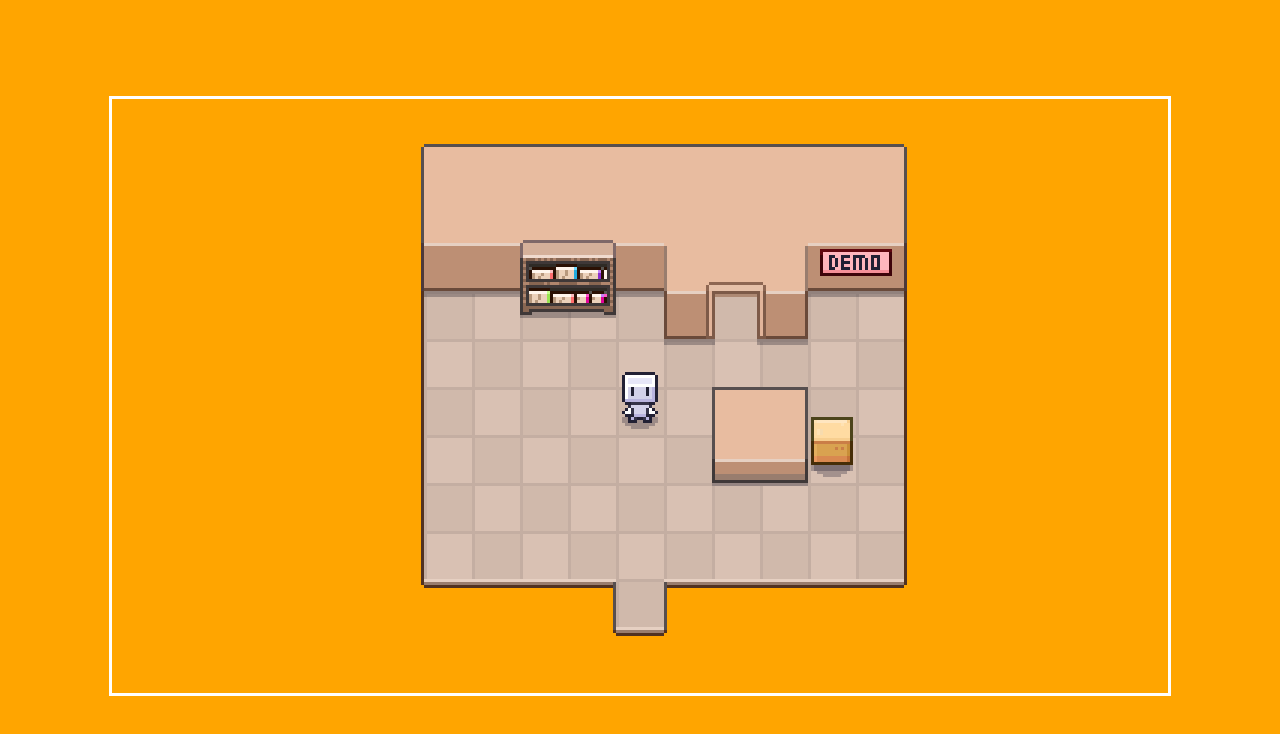
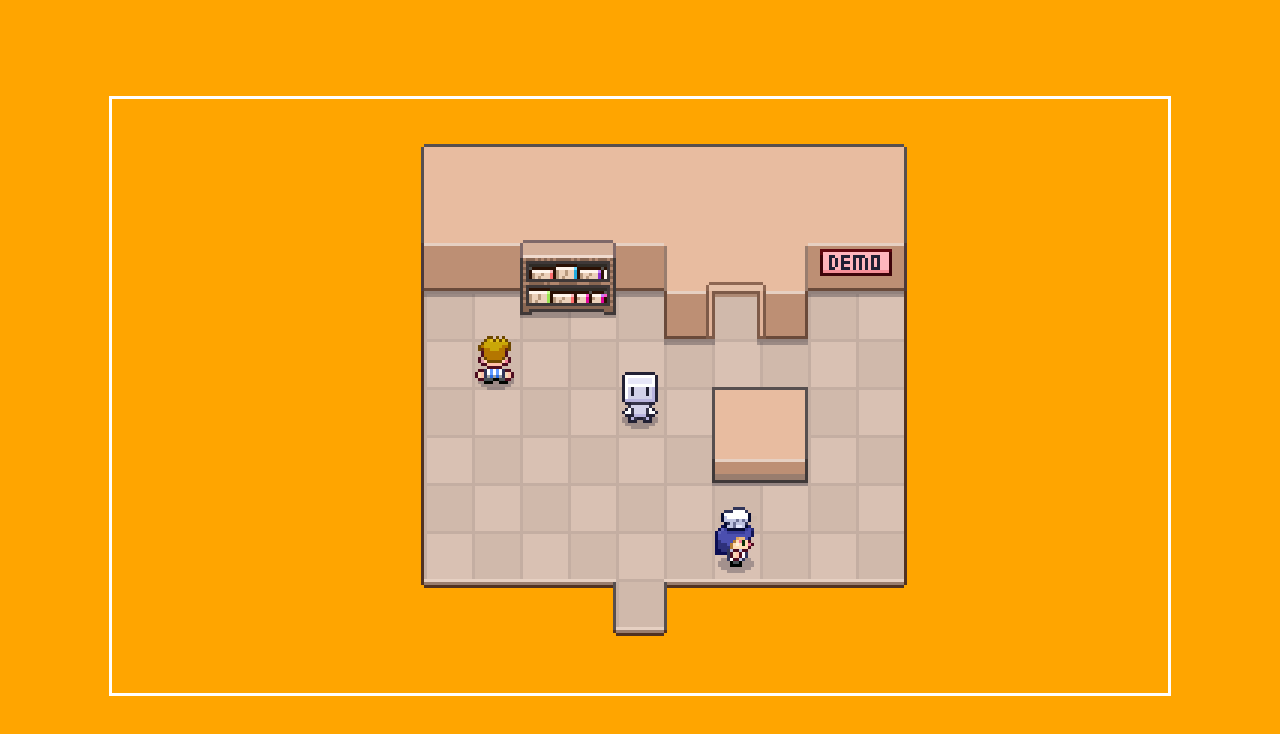
Before and after one commit to Privateryan56/Milestone, a plain HTML site: page index.html in a window 1280 px wide. Drawn offline with Linux system fonts and the light colour scheme.

Commit message:
got npcs to move by themselves

```diff
--- a/GameObject.js
+++ b/GameObject.js
@@ -1,20 +1,61 @@
 class GameObject {
-    constructor(config){
+    constructor(config) {
+      this.id = null;
+      this.isMounted = false;
       this.x = config.x || 0;
       this.y = config.y || 0;
       this.direction = config.direction || "down";
       this.sprite = new Sprite({
         gameObject: this,
         src: config.src || "./assets/sprite/hero.png",
+      });
+       this.behaviorLoop = config.behaviorLoop || [];
+       this.behaviorLoopIndex = 0;
 
-        })
     }
+
     mount(map) {
       console.log("mounting!")
       this.isMounted = true;
       map.addWall(this.x, this.y);
-      }
-    update() {
+
+      // if we have a behvaior kick off after a delay
+      setTimeout( () =>{
+        this.doBehaviorEvent(map)
+      }, 10)
 
     }
+
+    update() {
     }
+
+
+  async doBehaviorEvent(map){
+
+    //basically if there is a cutscene going on, dont fire off the global behaviors
+    if(map.isCutscenePlaying || this.behaviorLoop.length === 0){
+      return
+    }
+    //setting up event with relevant info
+    let eventConfig = this.behaviorLoop[this.behaviorLoopIndex];
+    eventConfig.who = this.id;
+
+
+    // will hold events for things like cutscenes, map changes, and texts
+    const eventHandler = new OverworldEvent ({map, event: eventConfig});
+    await eventHandler.init();
+
+    //setting next event to fire
+    this.behaviorLoopIndex += 1;
+    if( this.behaviorLoopIndex === this.behaviorLoop.length) {
+      this.behaviorLoopIndex= 0;
+    }
+    // after the loop on line 42 is done then do it again
+
+    this.doBehaviorEvent(map);
+
+
+
+  }
+
+  }
--- /dev/null
+++ b/OverworldEvent.js
@@ -0,0 +1,55 @@
+class OverworldEvent {
+    constructor({ map, event}) {
+      this.map = map;
+      this.event = event;
+    }
+
+    stand(resolve) {
+      const who = this.map.gameObjects[ this.event.who ];
+      who.startBehavior({
+        map: this.map
+      }, {
+        type: "stand",
+        direction: this.event.direction,
+        time: this.event.time
+      })
+
+      //Set up a handler to complete when correct person is done walking, then resolve the event
+      const completeHandler = e => {
+        if (e.detail.whoId === this.event.who) {
+          document.removeEventListener("PersonStandComplete", completeHandler);
+          resolve();
+        }
+      }
+      document.addEventListener("PersonStandComplete", completeHandler)
+    }
+
+    walk(resolve) {
+      const who = this.map.gameObjects[ this.event.who ];
+      who.startBehavior({
+        map: this.map
+      }, {
+        type: "walk",
+        direction: this.event.direction,
+        retry: true
+      })
+
+       // theres gonna be a lot of these handlers and we gotta add some form of identification thats why the who abd tge whoId
+        //is in there and this is a handler to complete when that correct "who"  is done walkjing then resolve the event
+      const completeHandler = e => {
+        if (e.detail.whoId === this.event.who) {
+          document.removeEventListener("PersonWalkingComplete", completeHandler);
+          resolve();
+        }
+      }
+      document.addEventListener("PersonWalkingComplete", completeHandler)
+
+    }
+
+    init() {
+      return new Promise(resolve => {
+        this[this.event.type](resolve)
+      })
+    }
+
+  }
--- a/OverworldMap.js
+++ b/OverworldMap.js
@@ -7,6 +7,8 @@ class OverworldMap {
 
         this.upperImage = new Image();
         this.upperImage.src= config.upperSrc;//rooftops and stuff above the characters
+
+        this.isCutscenePlaying = false;
     }
 
     drawLowerImage(ctx, cameraPerson) {
@@ -29,6 +31,50 @@ class OverworldMap {
    }
 
 
+   async startCutscene(events) {
+    this.isCutscenePlaying = true;
+
+    for (let i=0; i<events.length; i++) {
+      const eventHandler = new OverworldEvent({
+        event: events[i],
+        map: this,
+      })
+      await eventHandler.init();
+    }
+
+    this.isCutscenePlaying = false;
+  }
+
+
+
+mountObjects() {
+    Object.keys(this.gameObjects).forEach (key =>{
+        let object = this.gameObjects[key];
+        object.id = key;
+        // determine if this object should actually mount
+        object.mount(this)
+    })
+}
+//
+// this is for npcs so you cannot run into them or through them
+
+   addWall(x,y) {
+       this.walls [`${x},${y}`] = true;
+   }
+
+   // if a wall is at this position, delete the "wall"
+   removeWall(x,y) {
+    delete this.walls [`${x},${y}`]
+}
+
+
+moveWall(wasX, wasY, direction) {
+    this.removeWall(wasX, wasY)
+    const {x,y} = utils.nextPlace(wasX, wasY, direction);
+    this.addWall(x,y)
+}
+
+
 
 
 
@@ -45,14 +91,35 @@ window.OverworldMaps = {
                 x: utils.withGrid(5),
                 y: utils.withGrid(6),
             }),
-            box: new GameObject({
-                x: utils.withGrid(9),
-                y: utils.withGrid(7),
-                src: "./assets/objects/box.png"
-            })
+            npcA: new Person({
+                x: utils.withGrid(7),
+                y: utils.withGrid(9),
+                src: "./assets/sprite/npc4.png",
+                behaviorLoop: [
+                    {type: "stand", direction: "left", time:800},
+                    {type: "stand", direction: "down", time:800},
+                    {type: "stand", direction: "right", time:800},
+                    {type: "stand", direction: "up", time:800},
+                ]
+
+            }),
+            npcB: new Person({
+                x: utils.withGrid(3),
+                y: utils.withGrid(6),
+                src: "./assets/sprite/npc3.png" ,
+                // this is a loop that the npc will perform regardless of user input and will repeat
+                behaviorLoop: [
+                    { type: "walk", direction: "left"},
+                    {type: "stand", direction: "up", time: 800},
+                    { type: "walk", direction: "up" },
+                    { type: "walk", direction: "right" },
+                    { type: "walk", direction: "down"},
+                ],
+            }),
         },
         walls: {
-          //dynamic keys will evaluate to string
+          //dynamic keys will evaluate to string. basically its coordinates on the map that will evaluate to a true or false statement
+          //and will determine if the space is empty or not and that is based on these "walls"
          [utils.asGridCoords(7,6)]: true,
          [utils.asGridCoords(8,6)]: true,
          [utils.asGridCoords(7,7)]: true,
@@ -84,10 +151,11 @@ window.OverworldMaps = {
          [utils.asGridCoords(8,4)]: true,
          [utils.asGridCoords(6,4)]: true,
          [utils.asGridCoords(5,3)]: true,
-         [utils.asGridCoords(4,4)]: true,
-         [utils.asGridCoords(3,4)]: true,
+         [utils.asGridCoords(4,3)]: true,
+         [utils.asGridCoords(3,3)]: true,
          [utils.asGridCoords(2,3)]: true,
          [utils.asGridCoords(1,3)]: true,
        },
       },
+
 }
--- a/init.js
+++ b/init.js
@@ -1,5 +1,5 @@
 ( function() {
-    const overworld = new OverWorld({
+    const overworld = new Overworld({
         element: document.querySelector(".game-container")
     });
     overworld.init();
--- a/overworld.js
+++ b/overworld.js
@@ -1,55 +1,58 @@
-class OverWorld {
+class Overworld {
     constructor(config) {
       this.element = config.element;
       this.canvas = this.element.querySelector(".game-canvas");
-        this.ctx = this.canvas.getContext("2d")
+      this.ctx = this.canvas.getContext("2d");
       this.map = null;
     }
 
      startGameLoop() {
        const step = () => {
+         //Clear off the canvas
+         this.ctx.clearRect(0, 0, this.canvas.width, this.canvas.height);
 
-                //clear off cnvas
-      this.ctx.clearRect(0 , 0, this.canvas.width, this.canvas.height);
-            //establish the camera for person
+         //Establish the camera person
          const cameraPerson = this.map.gameObjects.hero;
 
-      Object.values(this.map.gameObjects).forEach(object =>{
+         //Update all objects
+         Object.values(this.map.gameObjects).forEach(object => {
            object.update({
-               arrow:this.directionInput.direction,
+             arrow: this.directionInput.direction,
              map: this.map,
            })
          })
-            //draws lower layer to context which is the canvas
+
+         //Draw Lower layer
          this.map.drawLowerImage(this.ctx, cameraPerson);
 
-
-            //Draw game Objexts
-    Object.values(this.map.gameObjects).forEach(object =>{
+         //Draw Game Objects
+         // reorders array so more northern characters are layered differently from southern
+         Object.values(this.map.gameObjects).sort((a,b) => {
+           return a.y - b.y;
+         }).forEach(object => {
            object.sprite.draw(this.ctx, cameraPerson);
          })
 
-            //draw Upper map
-            this.map.drawUpperImage(this.ctx,cameraPerson);
+         //Draw Upper layer
+         this.map.drawUpperImage(this.ctx, cameraPerson);
 
-            requestAnimationFrame(() =>{
+         requestAnimationFrame(() => {
            step();
          })
        }
-         step(); // kick off function step
+       step();
     }
-
-
-
-
 
     init() {
      this.map = new OverworldMap(window.OverworldMaps.DemoRoom);
-        console.log(this.map.walls);
+     this.map.mountObjects();
+
      this.directionInput = new DirectionInput();
      this.directionInput.init();
 
      this.startGameLoop();
-    }
+
+
 
     }
+   }
--- a/person.js
+++ b/person.js
@@ -1,66 +1,90 @@
 class Person extends GameObject {
   constructor(config) {
     super(config);
-        this.movingProgressRemaining =0; //this translates to pixels that thye mobe and i will probably add this to npcs and such later on down the road
-
+    this.movingProgressRemaining = 0;
 
     this.isPlayerControlled = config.isPlayerControlled || false;
 
-        this.directionUpdate ={
-            "up":[ "y", -1],
-            "down":["y", 1],
+    this.directionUpdate = {
+      "up": ["y", -1],
+      "down": ["y", 1],
       "left": ["x", -1],
-            "right":[ "x", 1],
+      "right": ["x", 1],
+    }
   }
 
-    }
   update(state) {
     if (this.movingProgressRemaining > 0) {
       this.updatePosition();
-   }else {
-    //ready for more walk cases
+    } else {
 
+      //More cases for starting to walk will come here
+      //
+      //
 
-
-    //ready for player input
-     if(this.isPlayerControlled && state.arrow){
+      //Case: We're keyboard ready and have an arrow pressed
+      if (!state.map.isCutscenePlaying && this.isPlayerControlled && state.arrow) {
         this.startBehavior(state, {
           type: "walk",
           direction: state.arrow
         })
       }
       this.updateSprite(state);
+    }
+  }
+
+  startBehavior(state, behavior) {
+    //Set character direction to whatever behavior has
+    this.direction = behavior.direction;
+
+    if (behavior.type === "walk") {
+      //Stop here if space is not free
+      if (state.map.isSpaceTaken(this.x, this.y, this.direction)) {
+
+        // retries if loop is broken
+        behavior.retry && setTimeout(() => {
+          this.startBehavior(state, behavior)
+        }, 10);
+
+        return;
+      }
+
+      //Ready to walk!
+      state.map.moveWall(this.x, this.y, this.direction);
+      this.movingProgressRemaining = 16;
+      this.updateSprite(state);
+    }
+
+    if (behavior.type === "stand") {
+      setTimeout(() => {
+        utils.emitEvent("PersonStandComplete", {
+          whoId: this.id
+        })
+      }, behavior.time)
+    }
+
+  }
+
+  updatePosition() {
+      const [property, change] = this.directionUpdate[this.direction];
+      this[property] += change;
+      this.movingProgressRemaining -= 1;
+
+      if (this.movingProgressRemaining === 0) {
+        //We finished the walk!
+        utils.emitEvent("PersonWalkingComplete", {
+          whoId: this.id
+        })
 
       }
   }
 
-    // fire a walk command without use of user input possibly for future npcs
-    startBehavior(state,behavior) {
-      //setting character direction to whatever behavior has be nset to
-      this.direction = behavior.direction;
-      if(behavior.type === "walk"){
-        //willstop if space is not free or "true"
-      if (state.map.isSpaceTaken(this.x, this.y, this.direction)){
-        return;
-      }
-       this.movingProgressRemaining = 16;
-      }
-    }
-
-    updatePosition() {
-            const [property, change] = this.directionUpdate[this.direction] ;
-            this[property] += change;
-            this.movingProgressRemaining -= 1;
-        }
-
-
-
   updateSprite() {
-
     if (this.movingProgressRemaining > 0) {
       this.sprite.setAnimation("walk-"+this.direction);
-        return
+      return;
     }
     this.sprite.setAnimation("idle-"+this.direction);
   }
+
 }
--- a/utilities.js
+++ b/utilities.js
@@ -19,6 +19,16 @@ const utils = {
         y += size;
       }
       return {x,y};
+    },
+    // short hand for person.js
+    emitEvent( name, detail){
+      //if 0 then we finished the walk and will know its done moving
+              //will help with hero check moving and will do a check to do like cutscenes n such
+              // CustomEvent is a nativeJS function where in you basically create an addevent listener that can be used like any other addevent listener its crazy
+              const event = new CustomEvent(name, {
+                detail
+              });
+              document.dispatchEvent(event);
     }
 
   }
```
Also changed, not shown: index.html (+2 -0 lines), styles.css (+19 -8 lines), assets/mapos/Outside.png (added), assets/sprite/man.png (added), assets/sprite/npc3.png (added), assets/sprite/npc4.png (added), assets/sprite/npc5.png (added). Lines whose indentation alone changed are shown as unchanged.
